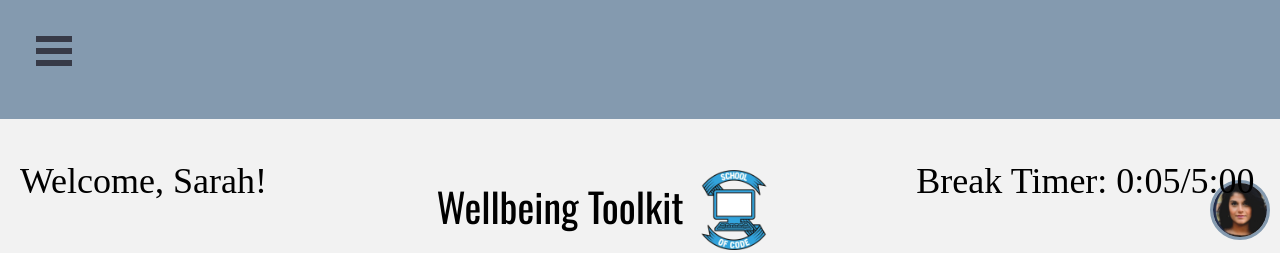
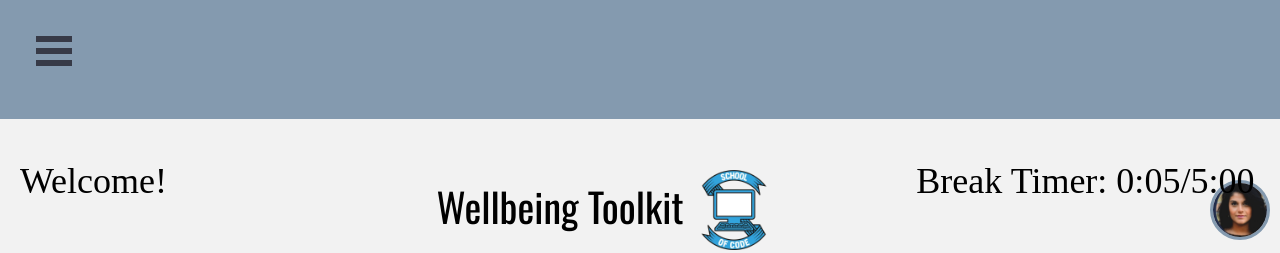
Before and after one commit to Elkennard/w9_frontend-project-power-coders-fe, a React (Create React App) app in the folder power-coders-app/: page / in a window 1280 px wide. Shown: the top 253 px of the page. Built offline with nearby package versions, Linux system fonts and the light colour scheme; no server answers.

Commit message:
refactored top section and a bit of app.js

```diff
--- a/power-coders-app/src/Components/App/App.js
+++ b/power-coders-app/src/Components/App/App.js
@@ -6,7 +6,7 @@ import Quotes from "../LowerSection/Quote/quote";
 import WellBeing from "../LowerSection/WellBeingButton/wellBeingButton";
 import SoundOnOff from "../LowerSection/SoundOnOff/SoundOnOff";
 import WelcomeUser from "../TopSection/WelcomeUser/welcomeUser";
-import Timer from "../TopSection/TimerTillBreak/TimerTillBreak";
+import Timer from "../TopSection/Timer/timer";
 import ControlledCarousel from "../Carousel/WeeksResource/weeksR";
 import "bootstrap/dist/css/bootstrap.min.css";
 
@@ -24,7 +24,7 @@ function App() {
       </header>
       <main>
         <section className="TopSection">
-          <WelcomeUser user="Sarah"></WelcomeUser>
+          <WelcomeUser />
           <Timer timer="countdown"></Timer>
         </section>
 
--- /dev/null
+++ b/power-coders-app/src/Components/TopSection/Timer/timer.js
@@ -0,0 +1,26 @@
+import "./timer.css";
+import { useEffect, useState } from "react";
+
+function Timer() {
+  const [timer, setTimer] = useState(0);
+  const breakTime = 5;
+  let minutes = Math.floor(timer / 60);
+  let seconds = timer % 60;
+  useEffect(() => {
+    setTimeout(() => {
+      setTimer(timer + 1);
+    }, 1000);
+  }, [timer]);
+
+  if (minutes >= breakTime) {
+    return <h3 id="timer">Break's finished!</h3>;
+  }
+  return (
+    <h3 id="timer">
+      Break Timer: {minutes.toString().padStart(1, "0")}:
+      {seconds.toString().padStart(2, "0")}/{breakTime}:00
+    </h3>
+  );
+}
+
+export default Timer;
--- a/power-coders-app/src/Components/TopSection/TimerTillBreak/TimerTillBreak.js
+++ /dev/null
@@ -1,37 +0,0 @@
-import "./timer.css";
-import { useEffect, useState } from "react";
-
-function Timer(props) {
-  // I am making a padding for the timer div.
-  // I need this function to run untill 10 minutes have passed
-  // after every 1 sec it increases by 1, and it  shows, that variable on the h3.
-  // I should have to two variables, one for the seconds, each time it reaches 60, it adds one to the minutes variable.
-  //plan
-
-  // I first make the 60 second timer with the set interval and it should run till 60, then after hitting 60 the variable is reset to 0.
-
-
-  // const [isTimerRunning, setIsTimerRunning] = useState(false);
-  const [timer, setTimer] = useState(0);
-  const breakTime = 5;
-  let minutes = Math.floor(timer/60);
-  let seconds = timer%60;
-  useEffect(() => {
-    setTimeout(() => {
-      setTimer(timer + 1);
-    }, 1000);
-  }, [timer]);
-  console.log(timer);
-
-  // function handleTimerClick() {
-  //   if (timer) {}
-  // }
-
-if (minutes >= breakTime){
-  return <h3 id="timer">Break's finished!</h3>;
-}
-  // bordersTime()
-  return <h3 id="timer">Break Timer: {minutes.toString().padStart(1,"0")}:{seconds.toString().padStart(2,"0")}/{breakTime}:00</h3>;
-}
-
-export default Timer;
--- a/power-coders-app/src/Components/TopSection/WelcomeUser/WelcomUser.css
+++ b/power-coders-app/src/Components/TopSection/WelcomeUser/WelcomeUser.css
@@ -1,18 +1,12 @@
-#welcome {
+#welcomeMessage {
   position: absolute;
-
   left: 20px;
   top: 20vh;
-
   font-family: "Asap";
   font-style: normal;
   font-weight: 400;
   font-size: 36px;
-
-  /* or 347% */
-
   color: black;
-
   mix-blend-mode: normal;
   display: flex;
   justify-self: flex-start;
--- a/power-coders-app/src/Components/TopSection/WelcomeUser/welcomeUser.js
+++ b/power-coders-app/src/Components/TopSection/WelcomeUser/welcomeUser.js
@@ -1,9 +1,7 @@
-import "./WelcomUser.css"
+import "./WelcomeUser.css";
 
-function WelcomeUser(props){
-    return (
-        <h3 id="welcome">Welcome, {props.user}!</h3>
-    )
+function WelcomeUser(user) {
+  return <h3 id="welcomeMessage">Welcome!</h3>;
 }
 
-export default  WelcomeUser;
+export default WelcomeUser;
--- a/power-coders-app/src/index.css
+++ b/power-coders-app/src/index.css
@@ -1,14 +1,14 @@
 body {
   margin: 0;
-  font-family: -apple-system, BlinkMacSystemFont, 'Segoe UI', 'Roboto', 'Oxygen',
-    'Ubuntu', 'Cantarell', 'Fira Sans', 'Droid Sans', 'Helvetica Neue',
+  font-family: -apple-system, BlinkMacSystemFont, "Segoe UI", "Roboto", "Oxygen",
+    "Ubuntu", "Cantarell", "Fira Sans", "Droid Sans", "Helvetica Neue",
     sans-serif;
   -webkit-font-smoothing: antialiased;
   -moz-osx-font-smoothing: grayscale;
-  background-color: #849AAF;
+  background-color: #849aaf;
 }
 
 code {
-  font-family: source-code-pro, Menlo, Monaco, Consolas, 'Courier New',
+  font-family: source-code-pro, Menlo, Monaco, Consolas, "Courier New",
     monospace;
 }
```
Also changed, not shown: power-coders-app/src/Components/LowerSection/WellBeingForm/wellBeingForm.js (+27 -9 lines), power-coders-app/src/setupTests.js (+1 -1 lines), power-coders-app/src/Components/TopSection/Timer/timer.css (renamed from power-coders-app/src/Components/TopSection/TimerTillBreak/timer.css), 2 other files (tests, documents, lock files or other folders).
